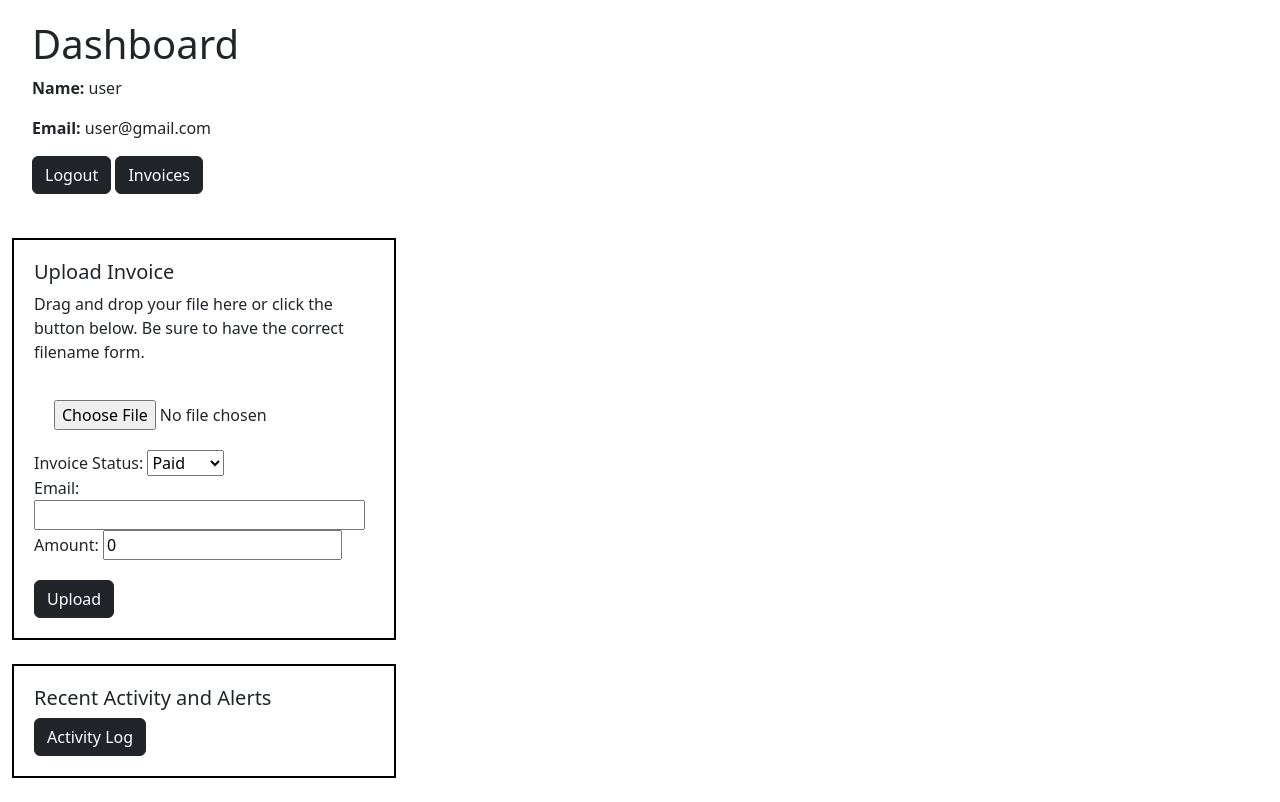
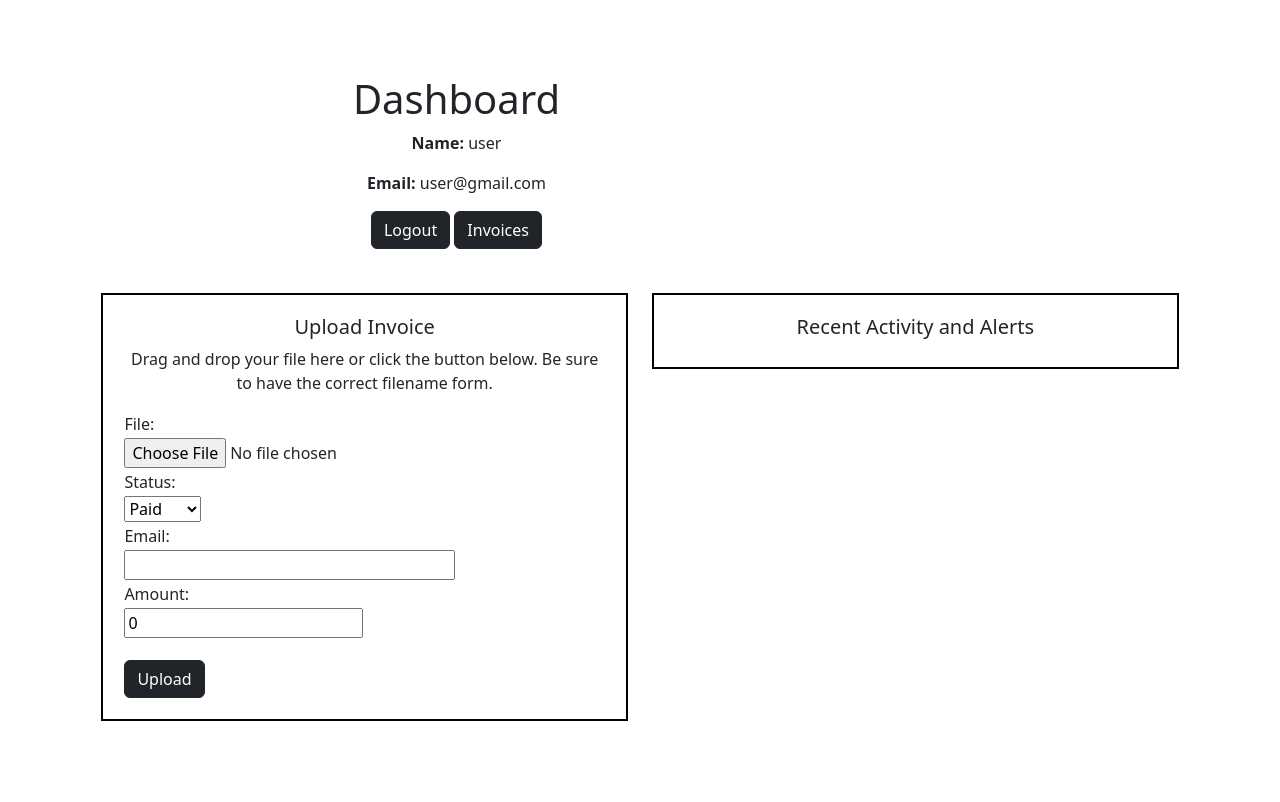
Before and after one commit to NBPS-IB-CS/internal-assessment-theMetaHack, a Flask app: page /dashboard in a window 1280 px wide. After the commit the page ends 721 px from the top, so only its background shows below. Run offline with Flask 3, Linux system fonts and the light colour scheme; a user stored in the database is signed in.

Commit message:
Update dashboard.html

```diff
--- a/invoice-manager-flask/templates/dashboard.html
+++ b/invoice-manager-flask/templates/dashboard.html
@@ -8,12 +8,29 @@
   <script src="https://cdn.jsdelivr.net/npm/jquery@3.6.4/dist/jquery.slim.min.js"></script>
   <script src="https://cdn.jsdelivr.net/npm/popper.js@1.16.1/dist/umd/popper.min.js"></script>
   <script src="https://cdn.jsdelivr.net/npm/bootstrap@4.6.2/dist/js/bootstrap.bundle.min.js"></script>
+  <style>
+    body {
+        display: flex;
+        justify-content: center;
+        align-items: center;
+        height: 100vh;
+        margin: 0;
+    }
+    td {
+        display: flex;
+        text-align: left;
+    }
+    .container {
+        text-align: center;
+    }
+
+  </style>
 </head>
 <body>
 
-<div style="width: 600px; float: left;">
+<div style="text-align: center;">
 <div class="container">
-    <div>
+    <div class="row">
         <div class="col-sm-8" style="padding: 20px;">
             <h1>Dashboard</h1>
             <p><b>Name: </b> {{user.name }}</p>
@@ -27,40 +44,68 @@
 </div>
 <br>
 <div class="container">
-    <div>
-        <div class="col-sm-8">
+    <div class="row" >
+        <div class="col-sm-8 col-md-6 col-lg-6">
             <div style="border: 2px solid #000; padding: 20px;">
                 <h5>Upload Invoice</h5>
                 <p>Drag and drop your file here or click the button below. Be sure to have the correct filename form.</p>
                 <input type="file" id="file-input" style="display: none;" required>
                 <form action="/upload" method="POST" enctype="multipart/form-data">
 
-                    <div style= padding:20px;"><input id="file" name="file" type="file" > </div>
-                    <label for="status">Invoice Status:</label>
-                    <select name="status" id="status">
-                      <option value="Paid">Paid</option>
-                      <option value="Unpaid">Unpaid</option>
-                    </select>
-                    <br>
-                    <label for="email">Email:</label>
-                        <input type="email" id="email" name="email" size="30" required />
-                    <br>
-                    <label for="amount">Amount:</label>
-                        <input type="number" id="amount" name="amount" size="30" min = "0" value="0" required />
-                    <div style="margin-top: 20px;"><button class="btn btn-dark">Upload</button></div>
+                    <table>
+                        <tr>
+                            <td><label for="file">File:</label></td>
+                            <td><input id="file" name="file" type="file"></td>
+                        </tr>
+                        <tr>
+                            <td><label for="status">Status:</label></td>
+                            <td>
+                                <select name="status" id="status">
+                                    <option value="Paid">Paid</option>
+                                    <option value="Unpaid">Unpaid</option>
+                                </select>
+                            </td>
+                        </tr>
+                        <tr>
+                            <td><label for="email">Email:</label></td>
+                            <td><input type="email" id="email" name="email" size="30" required></td>
+                        </tr>
+                        <tr>
+                            <td><label for="amount">Amount:</label></td>
+                            <td><input type="number" id="amount" name="amount" size="10" min="0" value="0" required></td>
+                        </tr>
+                        <tr>
+                            <td colspan="2" style="text-align: center; margin-top: 20px;">
+                                <button class="btn btn-dark">Upload</button>
+                            </td>
+                        </tr>
+                    </table>
 
                 </form>
             </div>
         </div>
-    </div>
-</div>
-<br>
-<div class="container">
-    <div>
-        <div class="col-sm-8">
+
+        <div class="col-sm-6">
             <div style="border: 2px solid #000; padding: 20px;">
                 <h5>Recent Activity and Alerts</h5>
-                    <a href="/invoices" class="btn btn-dark">Activity Log</a>
+                <table id="invoices-table">
+                    <tbody>
+                        {% for inv in inv_list %}
+                            <tr>
+                                <td> File: {{ inv.filename }}</td>
+                                <td> Created on: {{ inv.createdon }}</td>
+                                <td>
+                                    {% if inv.lastReminder %}
+                                        Reminder sent at {{ inv.lastReminder }}
+                                    {% endif %}
+
+                                <td><a href="https://invoicemanager-documents.s3.us-east-1.amazonaws.com/{{ inv.year }}/{{ inv.month }}/{{ inv.filename }}" target="_blank">View Invoice</a>
+                                </br> <hr>
+                                </td>
+                            </tr>
+                        {% endfor %}
+                    </tbody>
+                </table>
             </div>
         </div>
     </div>
```
